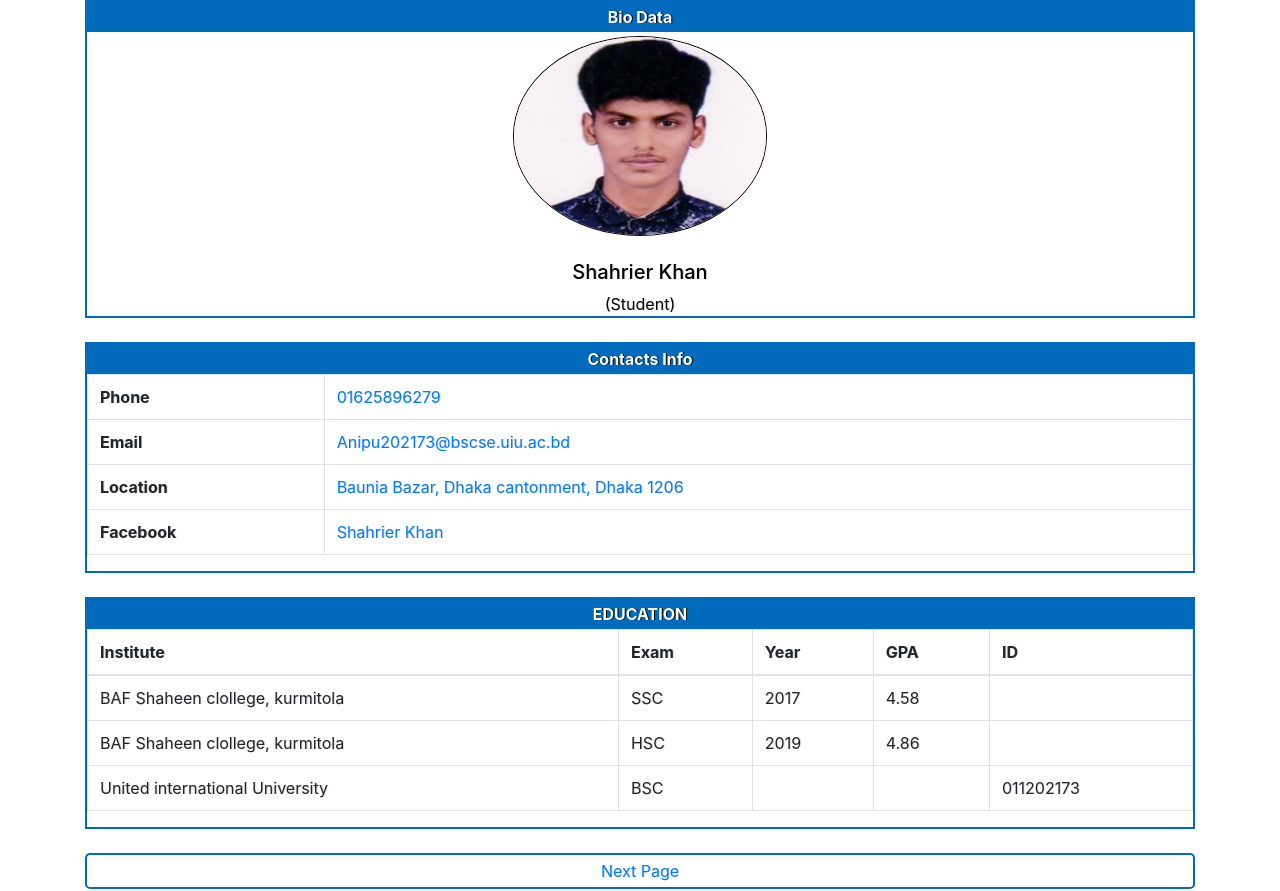
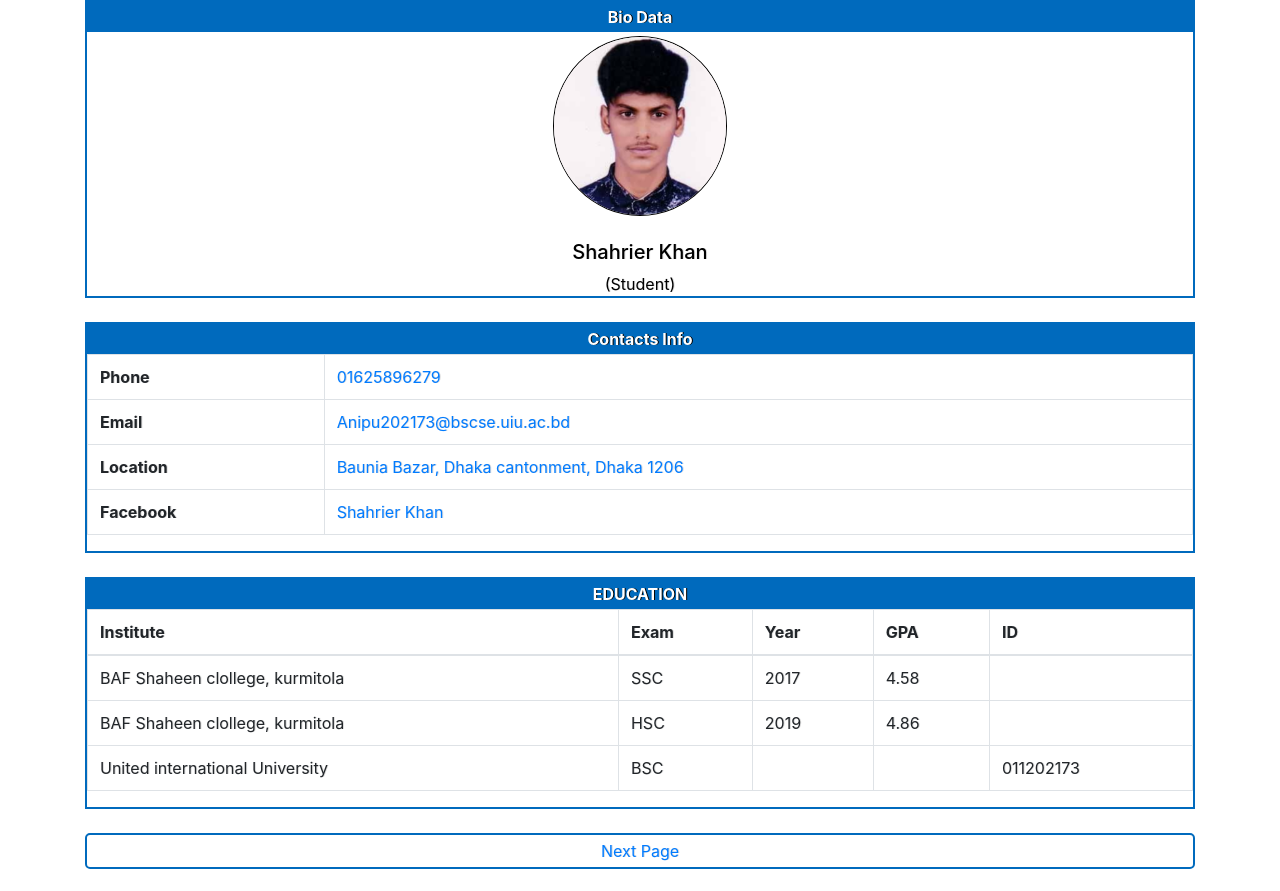
Before and after one commit to Shahrier720/Shahrier720.github.io, a plain HTML site: page index.html in a window 1280 px wide. Drawn offline with nearby package versions, Linux system fonts and the light colour scheme.

Commit message:
Update index.html

```diff
--- a/index.html
+++ b/index.html
@@ -21,7 +21,7 @@
 
 <div class="black" Align="center"><b>Bio Data</b></div>
 <div class="text-center">
-  <img src="images/profile.jpg" class="rounded" alt="profile-picture" style="border-radius:100%!important;border:1px solid #000;margin-top:4px;" height="25%" width="23%"/><br><br><h5>Shahrier Khan</h5>(Student)
+  <img src="images/profile.jpg" class="rounded" alt="profile-picture" style="border-radius:50%!important;border:1px solid #000;margin-top:4px;" height="180px" width="auto"/><br><br><h5>Shahrier Khan</h5>(Student)
 </div>
 </div>
 
```
